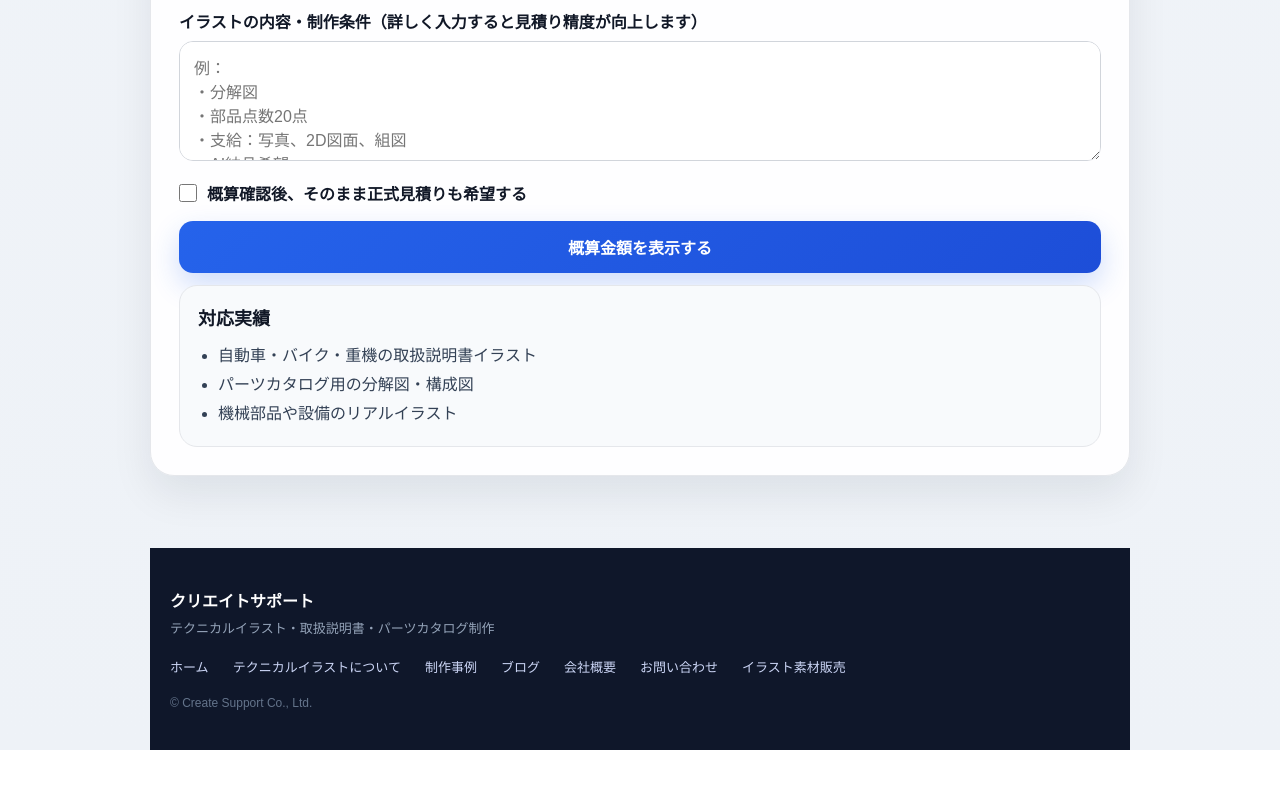
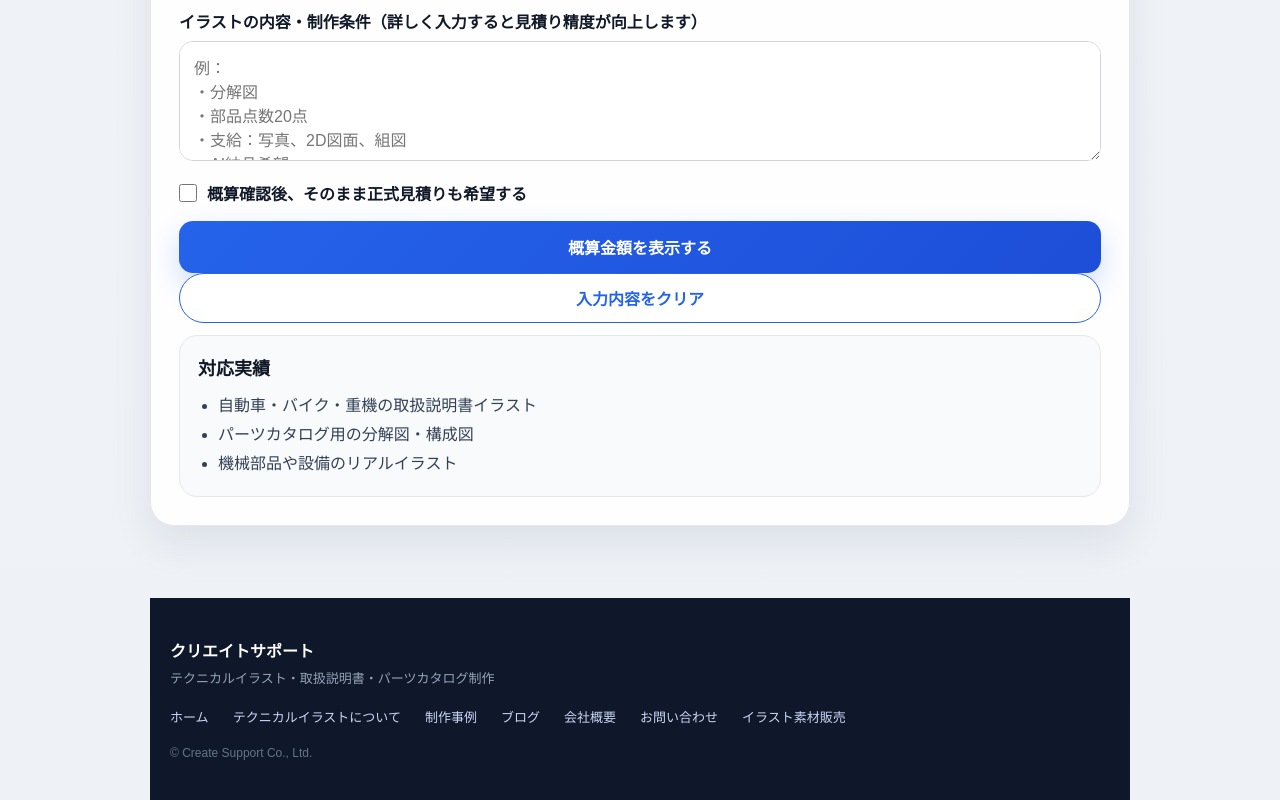
Before and after one commit to k-hioki-source/ai-estimate, a Next.js app: page / in a window 1280 px wide. Shown: the part 3625-4425 px from the top of the page. Before the commit the page ends 4375 px from the top, so only its background shows below. Built offline with nearby package versions, Linux system fonts and the light colour scheme.

Commit message:
Update EstimateForm.tsx

```diff
--- a/components/EstimateForm.tsx
+++ b/components/EstimateForm.tsx
@@ -255,6 +255,48 @@ if (json.notes) {
     setError(e instanceof Error ? e.message : '不明なエラーです。');
   } finally {
     setAssistLoading(false);
+  }
+}
+
+function handleClearForm() {
+  setAssistText('');
+  setAssistReason(null);
+  setSelectedSourceType('photo_trace');
+  setSelectedUsage('manual');
+  setSelectedStyle('line');
+  setNotes('');
+  setSelectedSample(null);
+  setPreview(null);
+  setResult(null);
+  setError(null);
+  setLastFormData(null);
+
+  const imageInput = document.getElementById('image') as HTMLInputElement | null;
+  if (imageInput) {
+    imageInput.value = '';
+  }
+
+  const quantityInput = document.getElementById('quantity') as HTMLInputElement | null;
+  if (quantityInput) {
+    quantityInput.value = '1';
+  }
+
+  const sizeSelect = document.getElementById('size') as HTMLSelectElement | null;
+  if (sizeSelect) {
+    sizeSelect.value = 'small';
+  }
+
+  const rushSelect = document.getElementById('rush') as HTMLSelectElement | null;
+  if (rushSelect) {
+    rushSelect.value = 'normal';
+  }
+
+  const formalCheckbox = document.querySelector(
+    'input[name="requestFormalQuote"]'
+  ) as HTMLInputElement | null;
+
+  if (formalCheckbox) {
+    formalCheckbox.checked = false;
   }
 }
 
@@ -680,9 +722,20 @@ async function handleFormalQuoteRequest() {
 
           {preview ? <img src={preview} alt="preview" className="preview" /> : null}
 
-          <button type="submit" disabled={loading} className="primaryButton">
-            {loading ? 'AIが画像を解析しています...' : '概算金額を表示する'}
-          </button>
+          <div className="formActions">
+  <button type="submit" disabled={loading} className="primaryButton">
+    {loading ? 'AIが画像を解析しています...' : '概算金額を表示する'}
+  </button>
+
+  <button
+    type="button"
+    className="secondaryButton"
+    onClick={handleClearForm}
+    disabled={loading}
+  >
+    入力内容をクリア
+  </button>
+</div>
         </form>
 
         <div className="trustBox">
```
